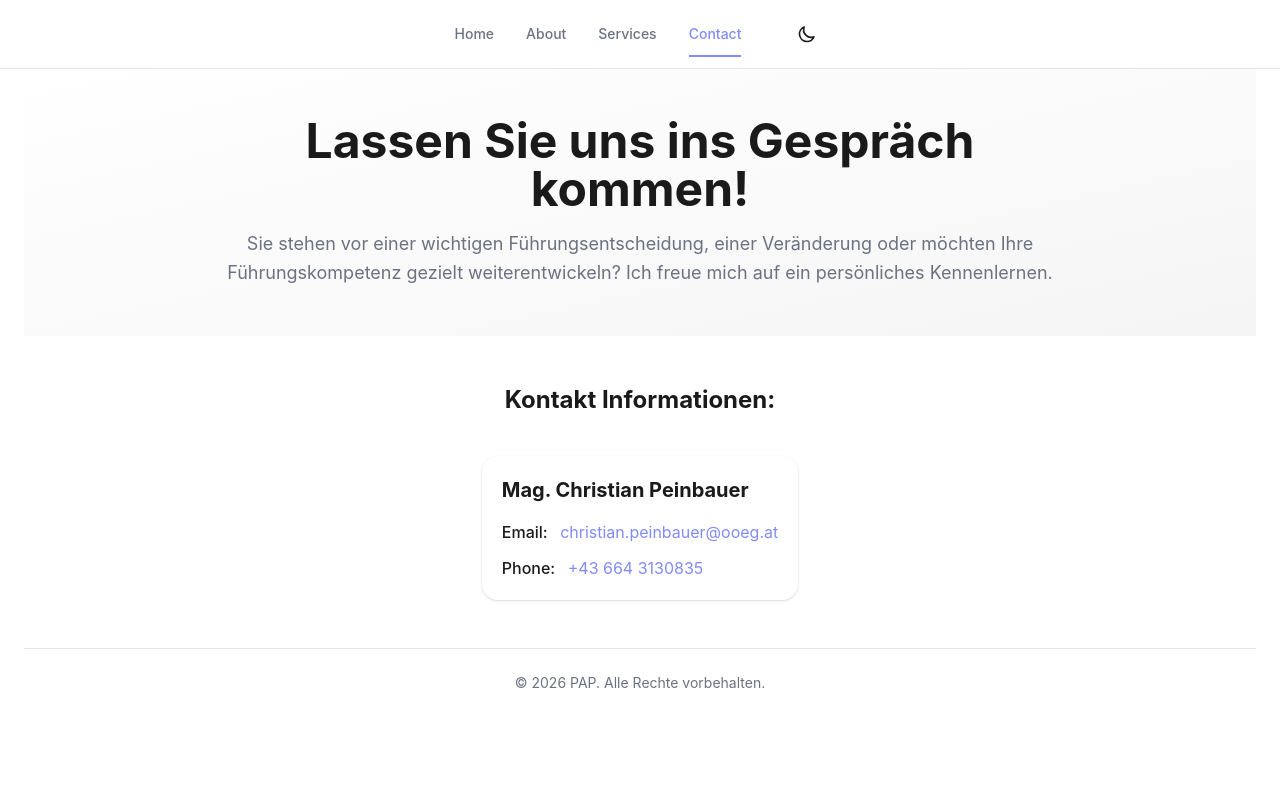
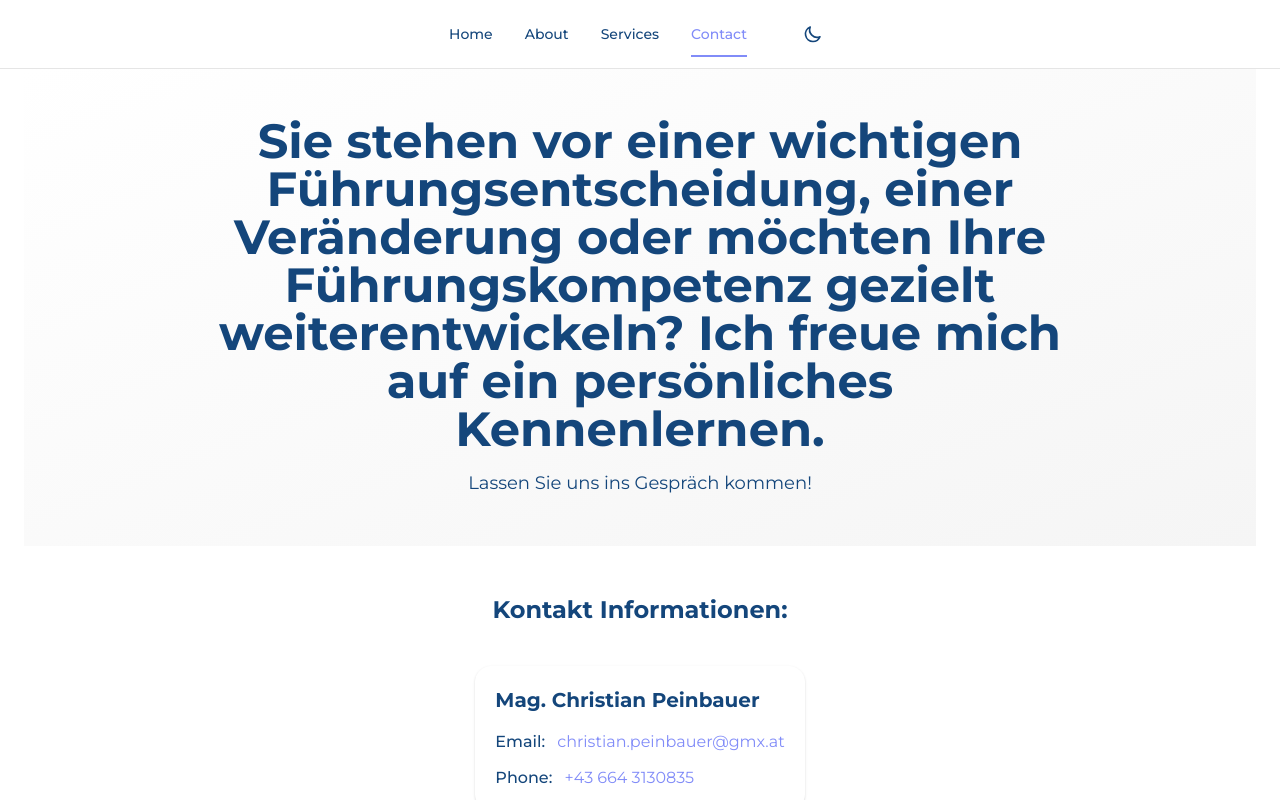
Before and after one commit to CoGomu/personalWebPage_CP, a Vue app: page /contact in a window 1280 px wide. Built offline with nearby package versions, Linux system fonts and the light colour scheme.

Commit message:
added font, changed text color (fix later), changed some of the content

```diff
--- a/src/style.css
+++ b/src/style.css
@@ -1,6 +1,14 @@
 @tailwind base;
 @tailwind components;
 @tailwind utilities;
+
+@font-face {
+  font-family: 'Montserrat';
+  font-style: normal;
+  font-weight: 100 900;
+  src: url('/fonts/Montserrat-VariableFont_wght.ttf') format('truetype');
+  font-display: swap;
+}
 
 @layer base {
   html {
--- a/src/views/AboutView.vue
+++ b/src/views/AboutView.vue
@@ -67,11 +67,16 @@
           <div class="bg-surface dark:bg-surface-dark p-6 rounded-xl shadow-card dark:shadow-card-dark hover:shadow-card-hover dark:hover:shadow-card-dark transition-shadow duration-200">
             <h3 class="text-xl font-semibold text-primary dark:text-primary-dark mb-2">Magister Pflegewissenschaft</h3>
             <p class="text-accent text-sm mb-2">UMIT</p>
+            <p class="text-secondary dark:text-secondary">Schwerpunkt Pädagogik</p>
+          </div>
+          <div class="bg-surface dark:bg-surface-dark p-6 rounded-xl shadow-card dark:shadow-card-dark hover:shadow-card-hover dark:hover:shadow-card-dark transition-shadow duration-200">
+            <h3 class="text-xl font-semibold text-primary dark:text-primary-dark mb-2">Universitätslehrgang für leitendes Pflegepersonal</h3>
+            <p class="text-accent text-sm mb-2">JKU</p>
             <p class="text-secondary dark:text-secondary">Details</p>
           </div>
           <div class="bg-surface dark:bg-surface-dark p-6 rounded-xl shadow-card dark:shadow-card-dark hover:shadow-card-hover dark:hover:shadow-card-dark transition-shadow duration-200">
-            <h3 class="text-xl font-semibold text-primary dark:text-primary-dark mb-2">Universitätslehrgang für leitendes Pflegepersonal</h3>
-            <p class="text-accent text-sm mb-2">Institution Name</p>
+            <h3 class="text-xl font-semibold text-primary dark:text-primary-dark mb-2">Universitätslehrgang für lehrendes Pflegepersonal</h3>
+            <p class="text-accent text-sm mb-2">JKU</p>
             <p class="text-secondary dark:text-secondary">Details</p>
           </div>
           <div class="bg-surface dark:bg-surface-dark p-6 rounded-xl shadow-card dark:shadow-card-dark hover:shadow-card-hover dark:hover:shadow-card-dark transition-shadow duration-200">
@@ -82,6 +87,11 @@
           <div class="bg-surface dark:bg-surface-dark p-6 rounded-xl shadow-card dark:shadow-card-dark hover:shadow-card-hover dark:hover:shadow-card-dark transition-shadow duration-200">
             <h3 class="text-xl font-semibold text-primary dark:text-primary-dark mb-2">Ausbildung Gewaltfreie Kommunikation</h3>
             <p class="text-accent text-sm mb-2">Institution Name</p>
+            <p class="text-secondary dark:text-secondary">Details</p>
+          </div>
+          <div class="bg-surface dark:bg-surface-dark p-6 rounded-xl shadow-card dark:shadow-card-dark hover:shadow-card-hover dark:hover:shadow-card-dark transition-shadow duration-200">
+            <h3 class="text-xl font-semibold text-primary dark:text-primary-dark mb-2">Ausbildung Gewaltfreie Kommunikation</h3>
+            <p class="text-accent text-sm mb-2">TODO ... Akademie</p>
             <p class="text-secondary dark:text-secondary">Details</p>
           </div>
         </div>
--- a/src/views/ContactView.vue
+++ b/src/views/ContactView.vue
@@ -5,11 +5,13 @@
       <!-- 1. Headline Section -->
       <section class="flex items-center justify-center bg-gradient-light dark:bg-gradient-dark">
         <div class="max-w-4xl mx-auto px-6 py-12 text-center">
-          <h1 class="text-4xl md:text-5xl font-bold text-primary dark:text-primary-dark mb-4">Lassen Sie uns ins Gespräch kommen!</h1>
-          <p class="text-lg text-secondary dark:text-secondary leading-relaxed">
+          <h1 class="text-4xl md:text-5xl font-bold text-primary dark:text-primary-dark mb-4">
             Sie stehen vor einer wichtigen Führungsentscheidung, einer Veränderung oder möchten Ihre
             Führungskompetenz gezielt weiterentwickeln?
             Ich freue mich auf ein persönliches Kennenlernen.
+          </h1>
+          <p class="text-lg text-secondary dark:text-secondary leading-relaxed">
+            Lassen Sie uns ins Gespräch kommen!
           </p>
         </div>
       </section>
@@ -23,8 +25,8 @@
           <div class="space-y-3 text-secondary dark:text-secondary">
             <p>
               <span class="font-medium text-primary dark:text-primary-dark">Email:</span>
-              <a href="mailto:christian.peinbauer@ooeg.at" class="text-accent hover:text-accent-hover transition-colors duration-200 ml-2">
-                christian.peinbauer@ooeg.at
+              <a href="mailto:christian.peinbauer@gmx.at" class="text-accent hover:text-accent-hover transition-colors duration-200 ml-2">
+                christian.peinbauer@gmx.at
               </a>
             </p>
             <p>
--- a/src/views/HomeView.vue
+++ b/src/views/HomeView.vue
@@ -4,9 +4,6 @@
     <section class="flex items-center justify-center bg-gradient-light dark:bg-gradient-dark">
       <div class="max-w-6xl mx-auto px-6 py-20 grid md:grid-cols-5 items-center">
         <div class="text-center md:text-left col-span-3">
-          <h1 class="text-4xl md:text-5xl font-bold text-primary dark:text-primary-dark mb-4">
-            Führung bedeutet nicht, den Weg zu ebnen. <br>
-            Sondern zu entscheiden, mit welchem Rhythmus man ihn fährt.</h1>
           <p class="text-lg text-secondary dark:text-secondary mb-4">
             Führungskräfte stehen täglich vor anspruchsvollen Entscheidungen, komplexen Situationen und
             herausfordernden Gesprächen. Erfolg entsteht nicht auf perfekten Wegen, sondern im bewussten
@@ -14,6 +11,10 @@
             Ich begleite Führungskräfte dabei, Klarheit zu gewinnen, wirksam zu handeln und ihren eigenen
             Führungsstil weiterzuentwickeln.
           </p>
+          <h1 class="text-4xl md:text-5xl font-bold text-primary dark:text-primary-dark mb-4">
+            Führung bedeutet nicht, den Weg zu ebnen. <br>
+            Sondern zu antizipieren und zu entscheiden, mit welchem Rhythmus man ihn fährt.
+          </h1>
         </div>
         <div class="flex justify-center md:justify-end col-span-2">
           <div class=" w-80 h-96 bg-border dark:border-border-dark rounded-xl overflow-hidden">
--- a/src/views/ServicesView.vue
+++ b/src/views/ServicesView.vue
@@ -7,7 +7,7 @@
           Mein Angebot <br>
         </h1>
         <h2 class="text-4xl md:text-4xl p-5">
-          Klar. Wertschätzend. Lösungsorientiert. <br>
+          Klar. Lösungsorientiert. Wertschätzend. <br>
         </h2>
 
         <p class="text-lg text-secondary dark:text-secondary leading-relaxed">
@@ -32,8 +32,8 @@
     <!-- 2. Services List Section -->
     <section class="flex items-center justify-center bg-surface dark:bg-surface-dark">
       <div class="max-w-6xl mx-auto px-6 py-20 text-center">
-        <h2 class="text-3xl font-bold text-primary dark:text-primary-dark mb-8">Was ich ihnen anbiete:</h2>
-        <div class="grid md:grid-cols-3 gap-8">
+        <!-- <h2 class="text-3xl font-bold text-primary dark:text-primary-dark mb-8">Was ich ihnen anbiete:</h2> -->
+        <div class="grid md:grid-cols-2 gap-8">
           <div class="bg-bg dark:bg-bg-dark p-6 rounded-xl shadow-card dark:shadow-card-dark hover:shadow-card-hover dark:hover:shadow-card-dark transition-shadow duration-200">
             <h3 class="text-xl font-semibold text-primary dark:text-primary-dark mb-2">Führungskräfte-Coaching</h3>
             <p class="text-secondary dark:text-secondary">
@@ -61,20 +61,6 @@
               <li>Vertrauens- und Feedbackkultur</li>
               <li>Entwicklung von Führungsteams</li>
               <li>Stärkung von Selbstverantwortung</li>
-            </ul>
-          </div>
-          <div class="bg-bg dark:bg-bg-dark p-6 rounded-xl shadow-card dark:shadow-card-dark hover:shadow-card-hover dark:hover:shadow-card-dark transition-shadow duration-200">
-            <h3 class="text-xl font-semibold text-primary dark:text-primary-dark mb-2">Persönliches Coaching</h3>
-            <p class="text-secondary dark:text-secondary">
-              Begleitung bei:
-            </p>
-            <ul class="p-5 list-disc mx-auto max-w-fit text-left">
-              <li>beruflicher Neuorientierung</li>
-              <li>persönlichen Veränderungsprozessen</li>
-              <li>Rollenklärung</li>
-              <li>Work-Life-Balance</li>
-              <li>Selbstreflexion und Potenzialentwicklung</li>
-              <li>persönlichen Entscheidungssituationen</li>
             </ul>
           </div>
         </div>
--- a/tailwind.config.js
+++ b/tailwind.config.js
@@ -22,7 +22,8 @@ export default {
           dark: '#2a2a2a',
         },
         primary: {
-          DEFAULT: '#1a1a1a',
+          // DEFAULT: '#1a1a1a',
+          DEFAULT: '#14467b',
           dark: '#f0f0f0',
         },
         primaryDark: {
@@ -30,7 +31,8 @@ export default {
           dark: '#f0f0f0',
         },
         secondary: {
-          DEFAULT: '#6b7280',
+          // DEFAULT: '#6b7280',
+          DEFAULT: '#14467b',
           dark: '#a0a0a0',
         },
         accent: '#818cf8',
@@ -38,8 +40,13 @@ export default {
         goldbeige: '#d8c3a5',
         lightgoldbeige: '#FFFFE0',
       },
+      // fontFamily: {
+      //   sans: ['Inter', 'system-ui', 'sans-serif'],
+      // },
       fontFamily: {
-        sans: ['Inter', 'system-ui', 'sans-serif'],
+        montserrat: ['Montserrat', 'sans-serif'],
+        sans: ['Montserrat', 'system-ui', 'sans-serif'],
+        visby: ['Visby CF', 'sans-serif'],
       },
       boxShadow: {
         card: '0 1px 3px rgba(0,0,0,0.1), 0 1px 2px rgba(0,0,0,0.06)',
```
Also changed, not shown: public/fonts/Montserrat-VariableFont_wght.ttf (added).
